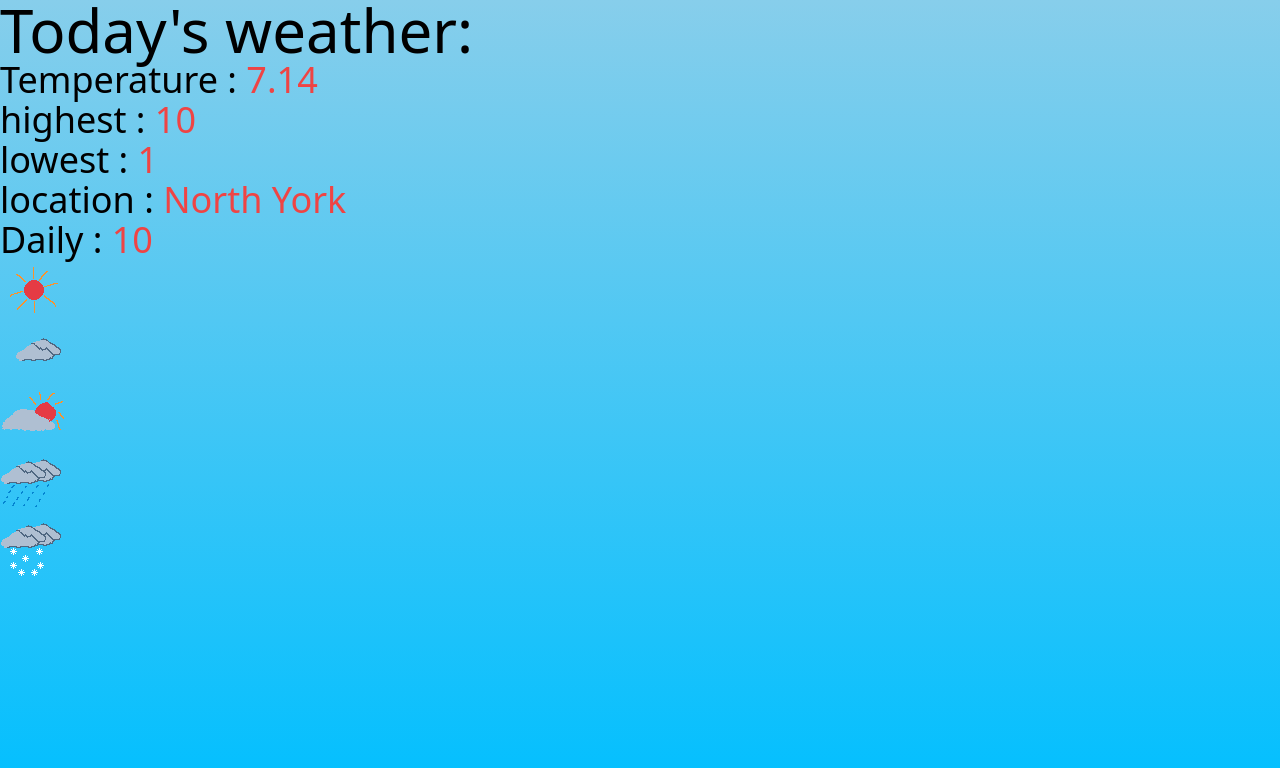
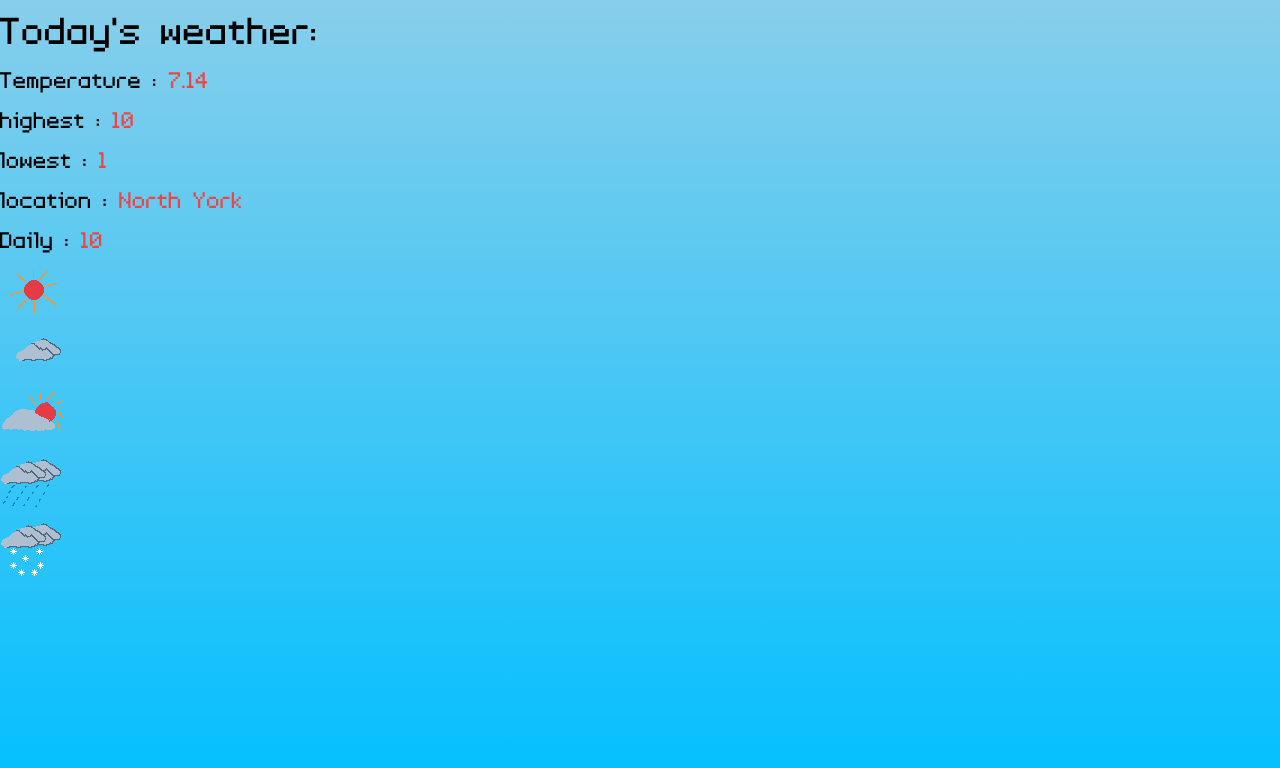
Before and after one commit to K1fight/K1fight.github.io, a Vue app: page / in a window 1280 px wide. Shown: the top 768 px of the page. Built offline with nearby package versions, Linux system fonts and the light colour scheme.

Commit message:
Add files via upload

```diff
--- a/tailwind.config.js
+++ b/tailwind.config.js
@@ -4,7 +4,11 @@ module.exports = {
       './src/**/*.{vue,js,ts,jsx,tsx,html}'
   ],
   theme: {
-    extend: {},
+    extend: {
+      fontFamily:{
+        "pixel":['Pixel','san-serif']
+      },
+    },
   },
   plugins: [],
 }
```
